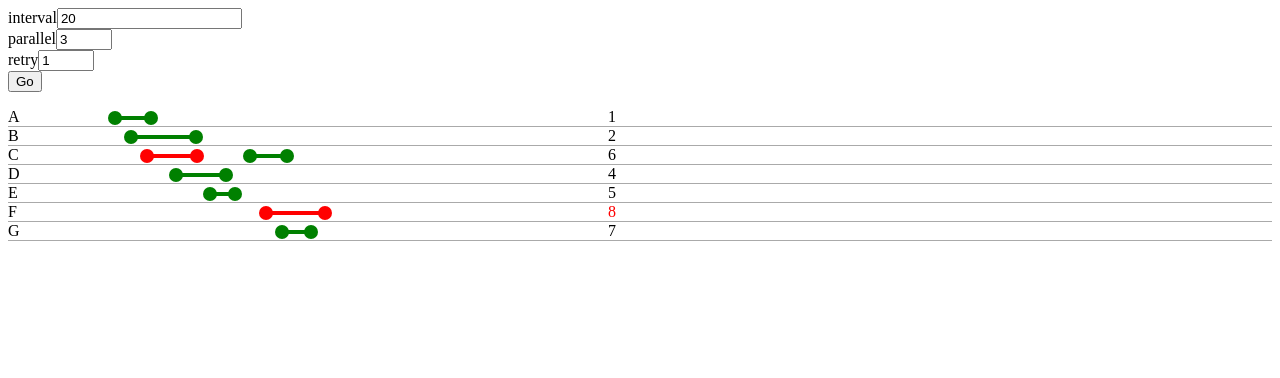
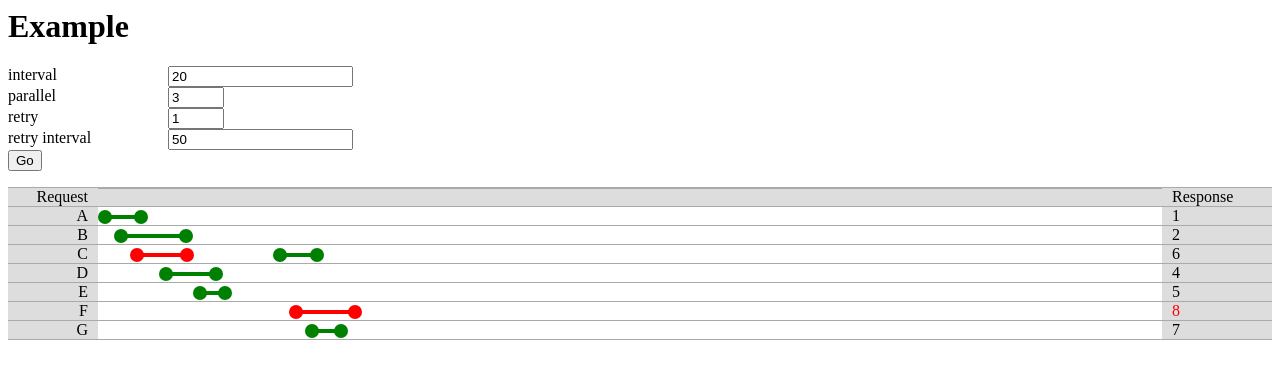
Before and after one commit to jinjor/batch-runner, a website built with webpack: page docs/index.html in a window 1280 px wide. Both pictures are taken after a click on the button "Go". Built offline with nearby package versions, Linux system fonts and the light colour scheme.

Commit message:
make demo better

```diff
--- a/docs/demo.js
+++ b/docs/demo.js
@@ -29,9 +29,9 @@ function render(start, results) {
     s = renderRequest(s, result);
   });
   list.innerHTML = s;
-  const rowElements = document.querySelectorAll('.row');
+  const rowElements = document.querySelectorAll('#list .row');
   results.forEach((result, i) => {
-    const resultElements = rowElements[i].querySelectorAll('.result');
+    const resultElements = rowElements[i].querySelectorAll('#list .result');
     result.results.forEach((r, j) => {
       if (r.requestStart && r.requestEnd) {
         const resultElement = resultElements[j];
@@ -108,11 +108,15 @@ button.addEventListener('click', e => {
   const interval = +document.getElementById('interval').value;
   const parallel = +document.getElementById('parallel').value;
   const retry = +document.getElementById('retry').value;
+  const retryInterval = +document.getElementById('retry-interval').value;
 
   doBatch({
     interval: interval,
     parallel: parallel,
-    retry: retry,
+    retry: {
+      count: retry,
+      interval: retryInterval
+    }
   }).then(results => {
     console.log(results);
   }).catch(e => {
--- a/docs/index.html
+++ b/docs/index.html
@@ -1,9 +1,16 @@
+<h1>Example</h1>
 <form>
-  <div><label>interval</label><input id="interval" type="number" value="20"></div>
-  <div><label>parallel</label><input id="parallel" type="number" min="0" max="10" value="3"></div>
-  <div><label>retry</label><input id="retry" type="number" min="0" max="10" value="1"></div>
+  <div class="option"><label>interval</label><input id="interval" type="number" min="0" value="20"></div>
+  <div class="option"><label>parallel</label><input id="parallel" type="number" min="0" max="10" value="3"></div>
+  <div class="option"><label>retry</label><input id="retry" type="number" min="0" max="10" value="1"></div>
+  <div class="option"><label>retry interval</label><input id="retry-interval" type="number" min="0" value="50"></div>
   <div><button id="button">Go</button></div>
 </form>
+<div class="row list-header">
+  <div class="header">Request</div>
+  <div class="body"></div>
+  <div class="response">Response</div>
+</div>
 <div id="list"></div>
 
 <link rel="stylesheet" href="style.css"></link>
--- a/docs/script.js
+++ b/docs/script.js
@@ -98,9 +98,9 @@ function render(start, results) {
     s = renderRequest(s, result);
   });
   list.innerHTML = s;
-  const rowElements = document.querySelectorAll('.row');
+  const rowElements = document.querySelectorAll('#list .row');
   results.forEach((result, i) => {
-    const resultElements = rowElements[i].querySelectorAll('.result');
+    const resultElements = rowElements[i].querySelectorAll('#list .result');
     result.results.forEach((r, j) => {
       if (r.requestStart && r.requestEnd) {
         const resultElement = resultElements[j];
@@ -177,11 +177,15 @@ button.addEventListener('click', e => {
   const interval = +document.getElementById('interval').value;
   const parallel = +document.getElementById('parallel').value;
   const retry = +document.getElementById('retry').value;
+  const retryInterval = +document.getElementById('retry-interval').value;
 
   doBatch({
     interval: interval,
     parallel: parallel,
-    retry: retry,
+    retry: {
+      count: retry,
+      interval: retryInterval
+    }
   }).then(results => {
     console.log(results);
   }).catch(e => {
--- a/docs/style.css
+++ b/docs/style.css
@@ -1,5 +1,9 @@
-label {
-  width: 100px;
+.option {
+  display: flex;
+}
+
+.option>label {
+  width: 20ch;
 }
 
 .row {
@@ -7,13 +11,25 @@ label {
   border-bottom: solid 1px #aaa;
 }
 
+.row.list-header {
+  border-top: solid 1px #aaa;
+}
+
+.row.list-header>.body {
+  border-top: solid 1px #aaa;
+  background-color: #ddd;
+}
+
 .header {
-  width: 100px;
+  width: 80px;
+  text-align: right;
+  padding-right: 10px;
+  background-color: #ddd;
 }
 
 .body {
   position: relative;
-  width: 500px;
+  flex-grow: 1;
 }
 
 .result {
@@ -57,7 +73,9 @@ label {
 
 .response {
   right: 0;
-  width: 250px;
+  width: 100px;
+  padding-left: 10px;
+  background-color: #ddd;
 }
 
 .response.error {
```
